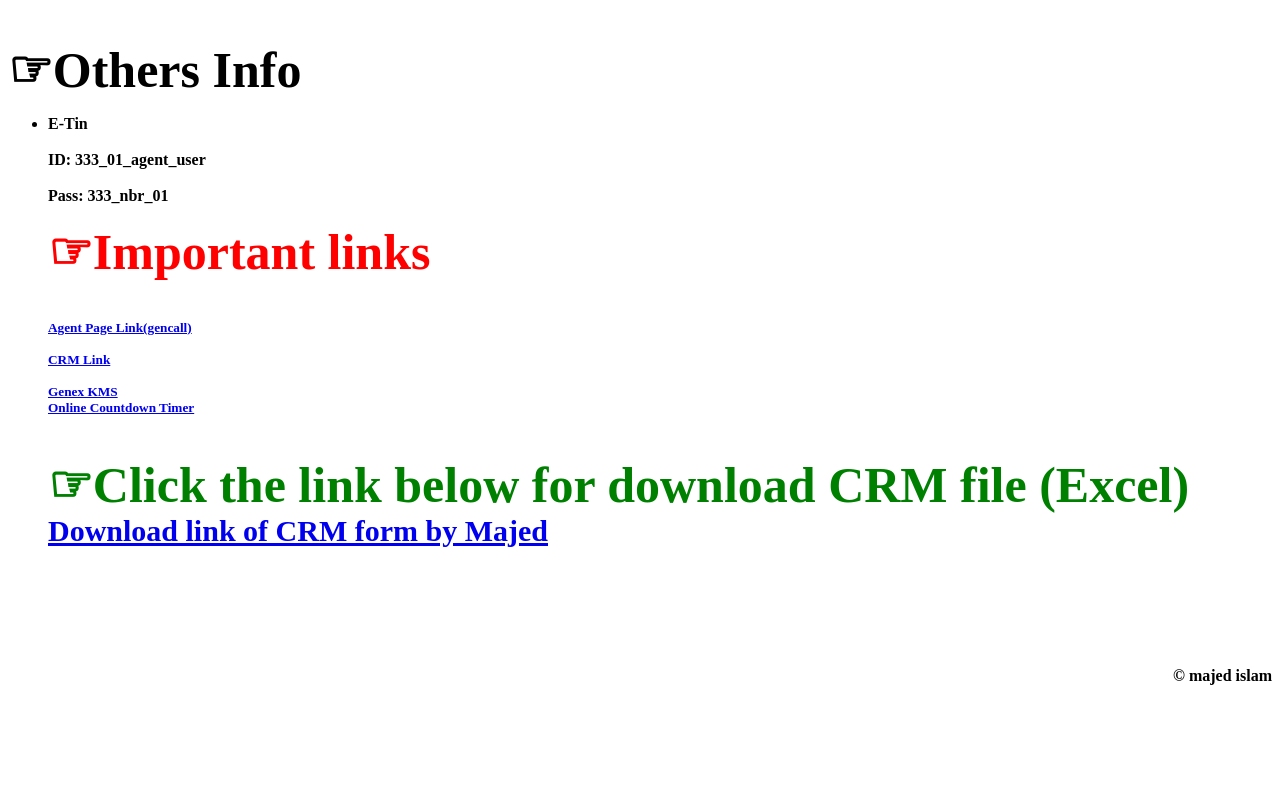
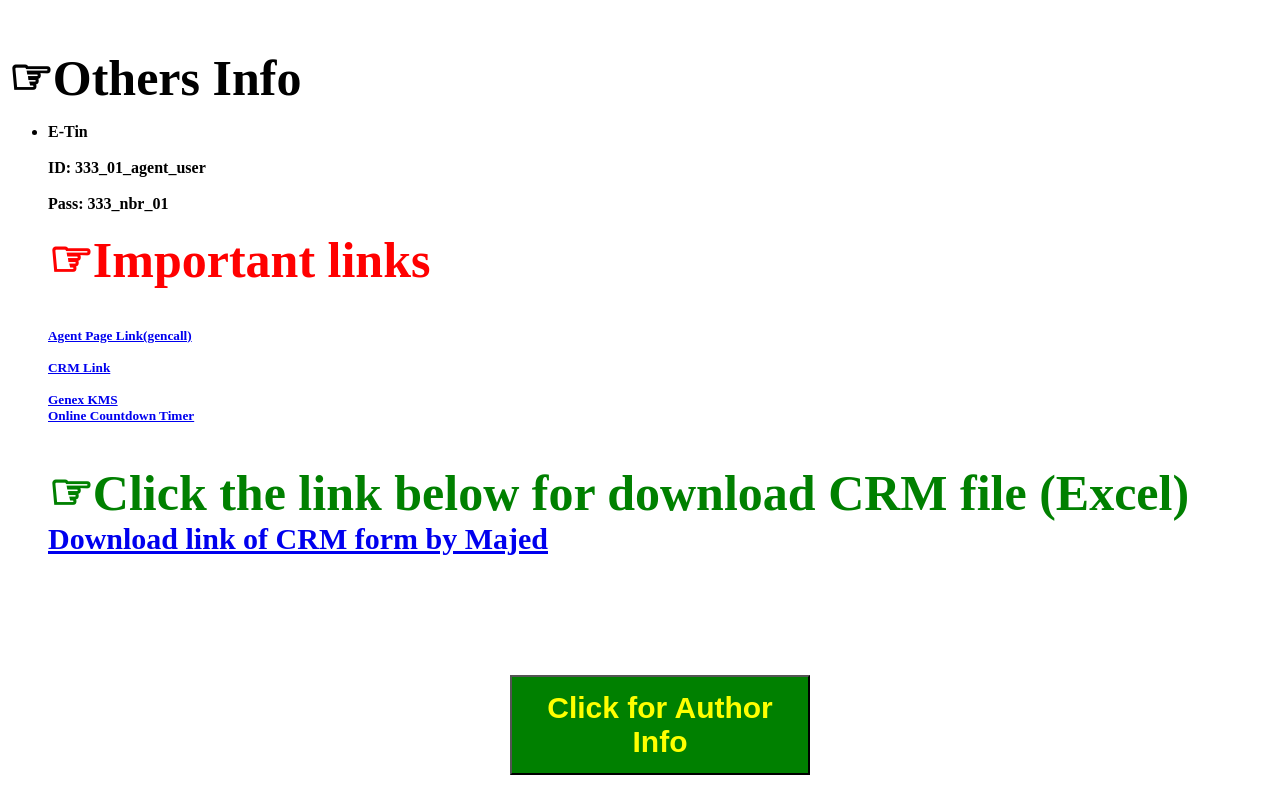
Before and after one commit to Majed-Islam/cse-333agent, a plain HTML site: page index.html in a window 1280 px wide. Shown: the part 513-1304 px from the top of the page. Before the commit the page ends 1214 px from the top, so only its background shows below. Drawn offline with Linux system fonts and the light colour scheme.

Commit message:
Add files via upload

```diff
--- a/index.html
+++ b/index.html
@@ -1,3 +1,4 @@
+<!DOCTYPE html>
 <html><head><title>Personal Data Base</title><link rel="icon" href="PicsArt_11-24-11.18.08.jpg"></head>
 <body><p><big style="font-size:80px;font-weight:bold; color:purple;"><u>CSE-333 Agent</u></big></p>
 <big style="font-size:50px;font-weight:bold;">☞Texts for sticky note</big>
@@ -32,5 +33,5 @@ CRM Link
 
 
 </pre>
-<p style="text-align:right"> <b>© majed islam</b></p>
+<p style="text-align: center;"><button "type="button" onclick="alert('©Majed Islam. Email:majedislam139@gmail.com')"style="font-size: 30px; width:300px; height:100px; cursor:pointer;background-color:green;color:yellow;text-align: center;"><b>Click for Author Info</b></button></p>
 </body></html>
```
